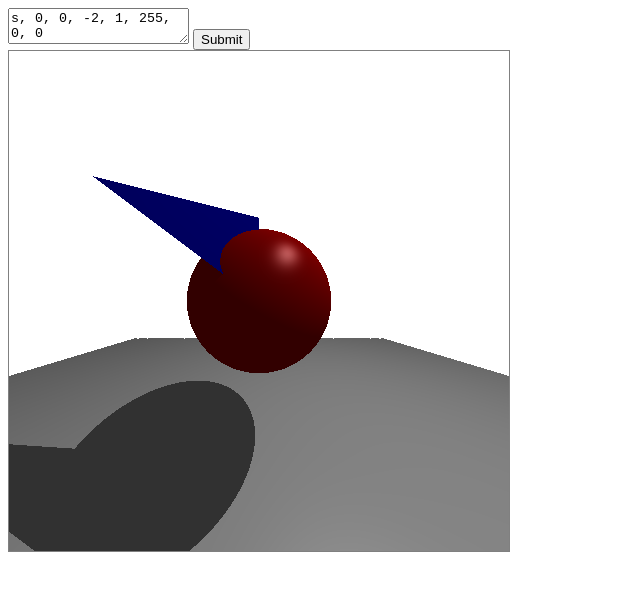
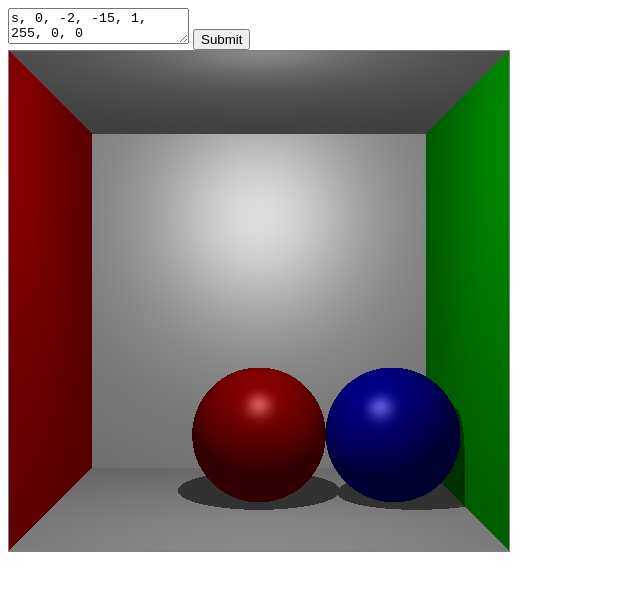
Before and after one commit to sangwo/web-ray-tracer, a plain HTML site: page index.html in a window 1280 px wide. Both pictures are taken after a click on the input 221 px from the left and 39 px from the top of the page. Shown: the whole page, without its empty margins (0-640 px from the left). Drawn offline with Linux system fonts and the light colour scheme.

Commit message:
made the Cornell box

```diff
--- a/Sphere.js
+++ b/Sphere.js
@@ -37,10 +37,9 @@ export class Sphere {
 
     if (discriminant < 0) {
       return null;
-    } else {
-      // keep the smaller (closer) value of t
-      var t = (-b - Math.sqrt(discriminant)) / 2*a;
-      return t;
     }
+    // keep the smaller (closer) value of t
+    var t = (-b - Math.sqrt(discriminant)) / 2*a;
+    return t;
   }
 }
--- a/index.html
+++ b/index.html
@@ -5,10 +5,22 @@
   </head>
   <body>
     <form>
-      <textarea id="input-data">s, 0, 0, -2, 1, 255, 0, 0
-t, 0, 1, -1.5, -2, 1.5, -1.5, 0, 0, -1, 0, 0, 255
-t, -10, -3, -1.5, -10, -3, -10, 10, -3, -10, 250, 250, 250
-t, -10, -3, -1.5, 10, -3, -10, 10, -3, -1.5, 250, 250, 250</textarea>
+      <textarea id="input-data">s, 0, -2, -15, 1, 255, 0, 0
+s, 2, -2, -15, 1, 0, 0, 255
+t, -3, -3, -12, -3, -3, -18, 3, -3, -18, 255, 255, 255
+t, -3, -3, -12, 3, -3, -12, 3, -3, -18, 255, 255, 255
+
+t, 3, -3, -12, 3, -3, -18, 3, 3, -12, 0, 255, 0
+t, 3, 3, -18, 3, -3, -18, 3, 3, -12, 0, 255, 0
+
+t, -3, -3, -12, -3, -3, -18, -3, 3, -12, 255, 0, 0
+t, -3, 3, -18, -3, -3, -18, -3, 3, -12, 255, 0, 0
+
+t, -3, 3, -12, -3, 3, -18, 3, 3, -18, 255, 255, 255
+t, -3, 3, -12, 3, 3, -12, 3, 3, -18, 255, 255, 255
+
+t, -3, 3, -18, 3, -3, -18, -3, -3, -18, 255, 255, 255
+t, -3, 3, -18, 3, -3, -18, 3, 3, -18, 255, 255, 255</textarea>
       <input id="submit-button" type="submit">
     </form>
     <canvas id="rendered-image" width="500" height="500" style="border: 1px solid grey;"></canvas>
--- a/main.js
+++ b/main.js
@@ -3,14 +3,14 @@ import { Sphere } from "./Sphere.js";
 import { Ray } from "./Ray.js";
 import { Triangle } from "./Triangle.js";
 
-const light = vec3.fromValues(3, 5, -0.5);
+const light = vec3.fromValues(0, 2, -12);
 const l = -2;   // position of the left edge of the image
 const r = 2;    // position of the right edge of the image
 const b = -2;   // position of the bottom edge of the image
 const t = 2;    // position of the top edge of the image
 const nx = 500; // canvas width
 const ny = 500; // canvas height
-const d = 1;    // distance from origin to the image
+const d = 8;    // distance from origin to the image
 
 // Given an array of tokens and a required number of tokens, throw an error if
 // missing input
@@ -126,7 +126,7 @@ function computeSpecular(normal, viewDirection, lightDirection, arr) {
 // Given a point, normal, light direction as vec3 objects and an array of
 // objects, return whether the point is in a shadow
 function isInShadow(point, normal, lightDirection, objects) {
-  var shadowBias = Math.pow(10, -4);
+  var shadowBias = Math.pow(10, -4); // to avoid shadow-acne
   var biasedPoint = vec3.add(vec3.create(), point,
       vec3.scale(vec3.create(), normal, shadowBias));
   var shadowRay = new Ray(biasedPoint, lightDirection);
@@ -179,7 +179,7 @@ function render() {
 
         ctx.fillStyle = "rgb(" + finalColor[0] + ", " + finalColor[1] + ", " +
                              finalColor[2] + ")";
-      } else {
+      } else { // no intersecting object
         ctx.fillStyle = "rgb(255, 255, 255)"; // background color (white)
       }
       ctx.fillRect(i, ny - 1 - j, 1, 1);
@@ -192,8 +192,7 @@ submitButton.onclick = function() {
   try {
     render();
   } catch(err) {
-    //alert(err);
-    console.log(err);
+    alert(err);
   } finally {
     return false;
   }
```
